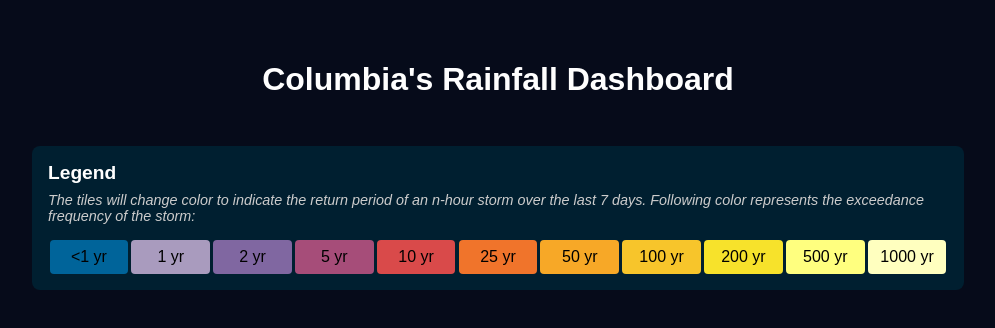
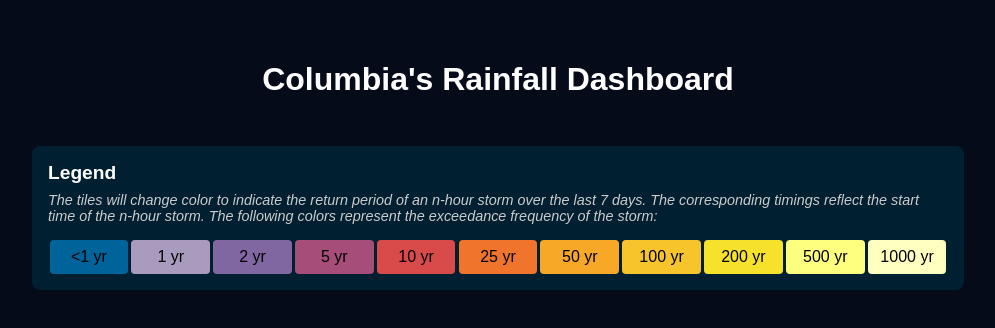
Before and after one commit to aadibhattaraiwoolpert/greenville-rainfall-dash, a SvelteKit app: page /dashboard in a window 1280 px wide. Shown: the top 328 px of the page, without its empty margins (142-1137 px from the left). Built offline with nearby package versions, Linux system fonts and the light colour scheme; no server answers.

Commit message:
timings title description changed

```diff
--- a/src/routes/dashboard/legend.svelte
+++ b/src/routes/dashboard/legend.svelte
@@ -18,8 +18,9 @@
 <div class="legend-container">
 	<div class="legend-title">Legend</div>
 	<div class="legend-description">
-		The tiles will change color to indicate the return period of an n-hour storm over the
-		last 7 days. Following color represents the exceedance frequency of the storm:
+		The tiles will change color to indicate the return period of an n-hour storm over the last 7 days.
+		The corresponding timings reflect the start time of the n-hour storm.
+		The following colors represent the exceedance frequency of the storm:
 	</div>
 	<div class="legend-items">
 		{#each legendItems as item}
```
